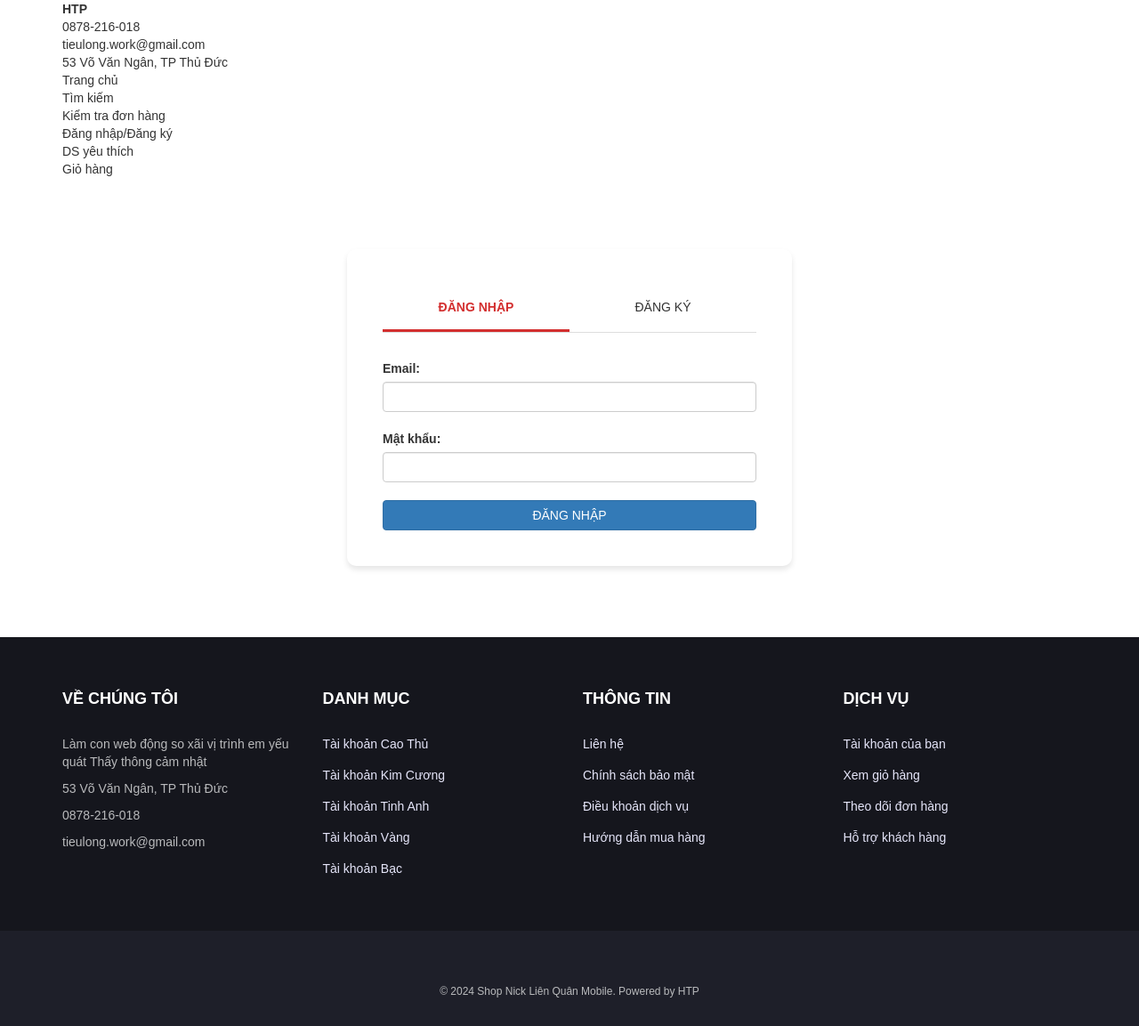
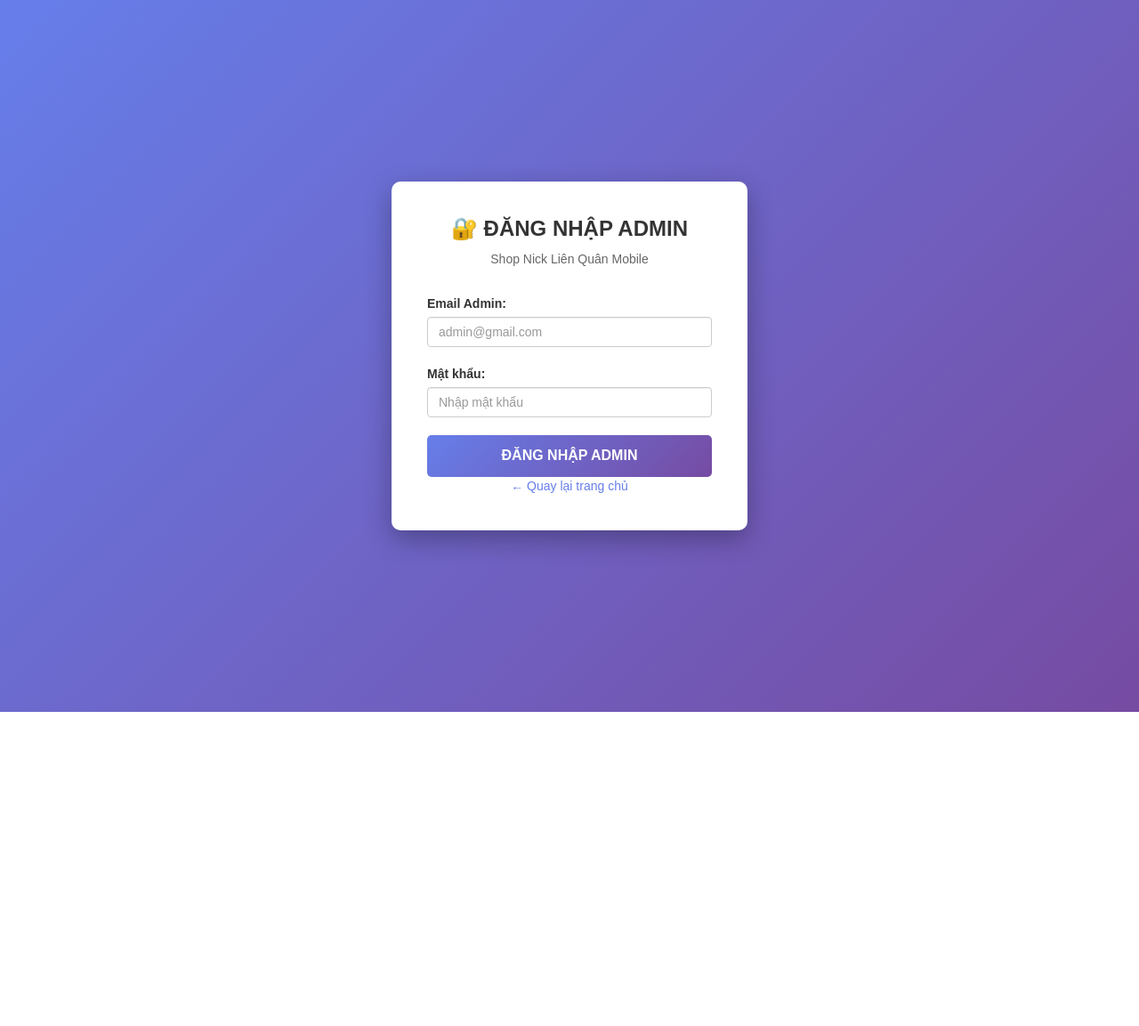
Before and after one commit to Luutieulong2005/website_1, a PHP site: page /admins/login.php in a window 1280 px wide. Shown: the whole page at 89% size. After the commit the page ends 800 px from the top, so only its background shows below. Run offline with PHP 8.4, Linux system fonts and the light colour scheme.

Commit message:
Update login.php

```diff
--- a/admins/login.php
+++ b/admins/login.php
@@ -1,19 +1,17 @@
 <?php
 session_start();
-// SỬA ĐƯỜNG DẪN
 include "../config/config.php";
 include "../include/function.php";
 spl_autoload_register("loadClass");
 
 $error = '';
-$success = '';
 
-// Xử lý đăng nhập
+// Xử lý đăng nhập ADMIN
 if (isset($_POST['login'])) {
     $email = $_POST['email'];
     $password = $_POST['password'];
 
-    $stmt = $pdo->prepare("SELECT * FROM users WHERE email = ?");
+    $stmt = $pdo->prepare("SELECT * FROM users WHERE email = ? AND role = 'admin'");
     $stmt->execute([$email]);
     $user = $stmt->fetch();
 
@@ -23,38 +21,10 @@ if (isset($_POST['login'])) {
         $_SESSION['user_email'] = $user['email'];
         $_SESSION['user_role'] = $user['role'];
 
-        header("Location: ../index.php"); // SỬA ĐƯỜNG DẪN
+        header("Location: index.php");
         exit();
     } else {
         $error = "Email hoặc mật khẩu không đúng!";
-    }
-}
-
-// Xử lý đăng ký
-if (isset($_POST['register'])) {
-    $name = $_POST['name'];
-    $email = $_POST['email'];
-    $phone = $_POST['phone'];
-    $password = $_POST['password'];
-    $confirm_password = $_POST['confirm_password'];
-
-    // Kiểm tra email tồn tại
-    $stmt = $pdo->prepare("SELECT id FROM users WHERE email = ?");
-    $stmt->execute([$email]);
-
-    if ($stmt->rowCount() > 0) {
-        $error = "Email đã tồn tại!";
-    } elseif ($password !== $confirm_password) {
-        $error = "Mật khẩu xác nhận không khớp!";
-    } else {
-        $hashed_password = password_hash($password, PASSWORD_DEFAULT);
-        $stmt = $pdo->prepare("INSERT INTO users (name, email, phone, password, role) VALUES (?, ?, ?, ?, 'user')");
-
-        if ($stmt->execute([$name, $email, $phone, $hashed_password])) {
-            $success = "Đăng ký thành công! Vui lòng đăng nhập.";
-        } else {
-            $error = "Đăng ký thất bại!";
-        }
     }
 }
 ?>
@@ -64,154 +34,81 @@ if (isset($_POST['register'])) {
 <head>
     <meta charset="UTF-8">
     <meta name="viewport" content="width=device-width, initial-scale=1.0">
-    <title>Đăng nhập - Shop Nick Liên Quân</title>
-    <!-- SỬA ĐƯỜNG DẪN CSS -->
+    <title>Đăng nhập Admin - Shop Nick Liên Quân</title>
     <link type="text/css" rel="stylesheet" href="../css/bootstrap.min.css"/>
     <link rel="stylesheet" href="../css/font-awesome.min.css">
     <link type="text/css" rel="stylesheet" href="../css/style.css"/>
     <style>
-        .login-section {
+        body {
+            background: linear-gradient(135deg, #667eea 0%, #764ba2 100%);
+            height: 100vh;
+            display: flex;
+            align-items: center;
+            justify-content: center;
+        }
+        .login-container {
             background: white;
             padding: 40px;
             border-radius: 10px;
-            box-shadow: 0 4px 6px rgba(0,0,0,0.1);
-            margin: 50px auto;
-            max-width: 500px;
+            box-shadow: 0 10px 30px rgba(0,0,0,0.3);
+            width: 100%;
+            max-width: 400px;
         }
-        .login-tabs {
-            display: flex;
+        .login-header {
+            text-align: center;
             margin-bottom: 30px;
-            border-bottom: 1px solid #ddd;
         }
-        .login-tab {
-            flex: 1;
-            text-align: center;
-            padding: 15px;
-            cursor: pointer;
-            border-bottom: 3px solid transparent;
+        .login-header h3 {
+            color: #333;
+            margin-bottom: 10px;
         }
-        .login-tab.active {
-            border-bottom: 3px solid #d32f2f;
-            color: #d32f2f;
-            font-weight: bold;
-        }
-        .login-form {
-            display: none;
-        }
-        .login-form.active {
-            display: block;
+        .login-header p {
+            color: #666;
         }
         .form-group {
             margin-bottom: 20px;
         }
+        .btn-login {
+            background: linear-gradient(135deg, #667eea 0%, #764ba2 100%);
+            border: none;
+            color: white;
+            padding: 12px;
+            width: 100%;
+            border-radius: 5px;
+            font-size: 16px;
+            font-weight: bold;
+        }
+        .btn-login:hover {
+            opacity: 0.9;
+        }
     </style>
 </head>
 <body>
-    <!-- HEADER TOP -->
-    <div class="header-top">
-        <div class="container">
-            <div class="contact-info">
-                <div class="contact-details">
-                    <div><strong>HTP</strong></div>
-                    <div>0878-216-018</div>
-                    <div>tieulong.work@gmail.com</div>
-                    <div>53 Võ Văn Ngân, TP Thủ Đức</div>
-                </div>
-                <div class="user-actions">
-                    <!-- SỬA ĐƯỜNG DẪN TRANG CHỦ -->
-                    <div class="user-action-item"><a href="../index.php" style="color: inherit; text-decoration: none;">Trang chủ</a></div>
-                    <div class="user-action-item">Tìm kiếm</div>
-                    <div class="user-action-item">Kiểm tra đơn hàng</div>
-                    <div class="user-action-item">Đăng nhập/Đăng ký</div>
-                    <div class="user-action-item">DS yêu thích</div>
-                    <div class="user-action-item">Giỏ hàng</div>
-                </div>
-            </div>
-        </div>
-    </div>
-    <!-- /HEADER TOP -->
-
-    <!-- LOGIN SECTION -->
-    <div class="section">
-        <div class="container">
-            <div class="login-section">
-                <div class="login-tabs">
-                    <div class="login-tab active" onclick="showTab('login')">ĐĂNG NHẬP</div>
-                    <div class="login-tab" onclick="showTab('register')">ĐĂNG KÝ</div>
+    <div class="login-container">
+        <div class="login-header">
+            <h3>🔐 ĐĂNG NHẬP ADMIN</h3>
+            <p>Shop Nick Liên Quân Mobile</p>
         </div>
 
         <?php if ($error): ?>
             <div class="alert alert-danger"><?php echo $error; ?></div>
         <?php endif; ?>
 
-                <?php if ($success): ?>
-                    <div class="alert alert-success"><?php echo $success; ?></div>
-                <?php endif; ?>
-
-                <!-- Form Đăng nhập -->
-                <form method="POST" action="" class="login-form active" id="loginForm">
+        <form method="POST" action="">
             <div class="form-group">
-                        <label>Email:</label>
-                        <input type="email" name="email" class="form-control" required>
+                <label>Email Admin:</label>
+                <input type="email" name="email" class="form-control" placeholder="admin@gmail.com" required>
             </div>
             <div class="form-group">
                 <label>Mật khẩu:</label>
-                        <input type="password" name="password" class="form-control" required>
+                <input type="password" name="password" class="form-control" placeholder="Nhập mật khẩu" required>
             </div>
-                    <button type="submit" name="login" class="btn btn-primary btn-block">ĐĂNG NHẬP</button>
+            <button type="submit" name="login" class="btn-login">ĐĂNG NHẬP ADMIN</button>
         </form>
 
-                <!-- Form Đăng ký -->
-                <form method="POST" action="" class="login-form" id="registerForm">
-                    <div class="form-group">
-                        <label>Họ và tên:</label>
-                        <input type="text" name="name" class="form-control" required>
-                    </div>
-                    <div class="form-group">
-                        <label>Email:</label>
-                        <input type="email" name="email" class="form-control" required>
-                    </div>
-                    <div class="form-group">
-                        <label>Số điện thoại:</label>
-                        <input type="tel" name="phone" class="form-control" required>
-                    </div>
-                    <div class="form-group">
-                        <label>Mật khẩu:</label>
-                        <input type="password" name="password" class="form-control" required>
-                    </div>
-                    <div class="form-group">
-                        <label>Xác nhận mật khẩu:</label>
-                        <input type="password" name="confirm_password" class="form-control" required>
-                    </div>
-                    <button type="submit" name="register" class="btn btn-success btn-block">ĐĂNG KÝ</button>
-                </form>
+        <div class="text-center mt-3">
+            <a href="../index.php" style="color: #667eea;">← Quay lại trang chủ</a>
         </div>
     </div>
-    </div>
-    <!-- /LOGIN SECTION -->
-
-    <!-- SỬA ĐƯỜNG DẪN FOOTER -->
-    <?php include_once "../subpage/footer.html"; ?>
-    <!-- /FOOTER -->
-
-    <script>
-        function showTab(tabName) {
-            // Ẩn tất cả form
-            document.querySelectorAll('.login-form').forEach(form => {
-                form.classList.remove('active');
-            });
-
-            // Xóa active tất cả tab
-            document.querySelectorAll('.login-tab').forEach(tab => {
-                tab.classList.remove('active');
-            });
-
-            // Hiển thị form được chọn
-            document.getElementById(tabName + 'Form').classList.add('active');
-
-            // Active tab được chọn
-            event.target.classList.add('active');
-        }
-    </script>
 </body>
 </html>
```
Lines whose indentation alone changed are shown as unchanged.
